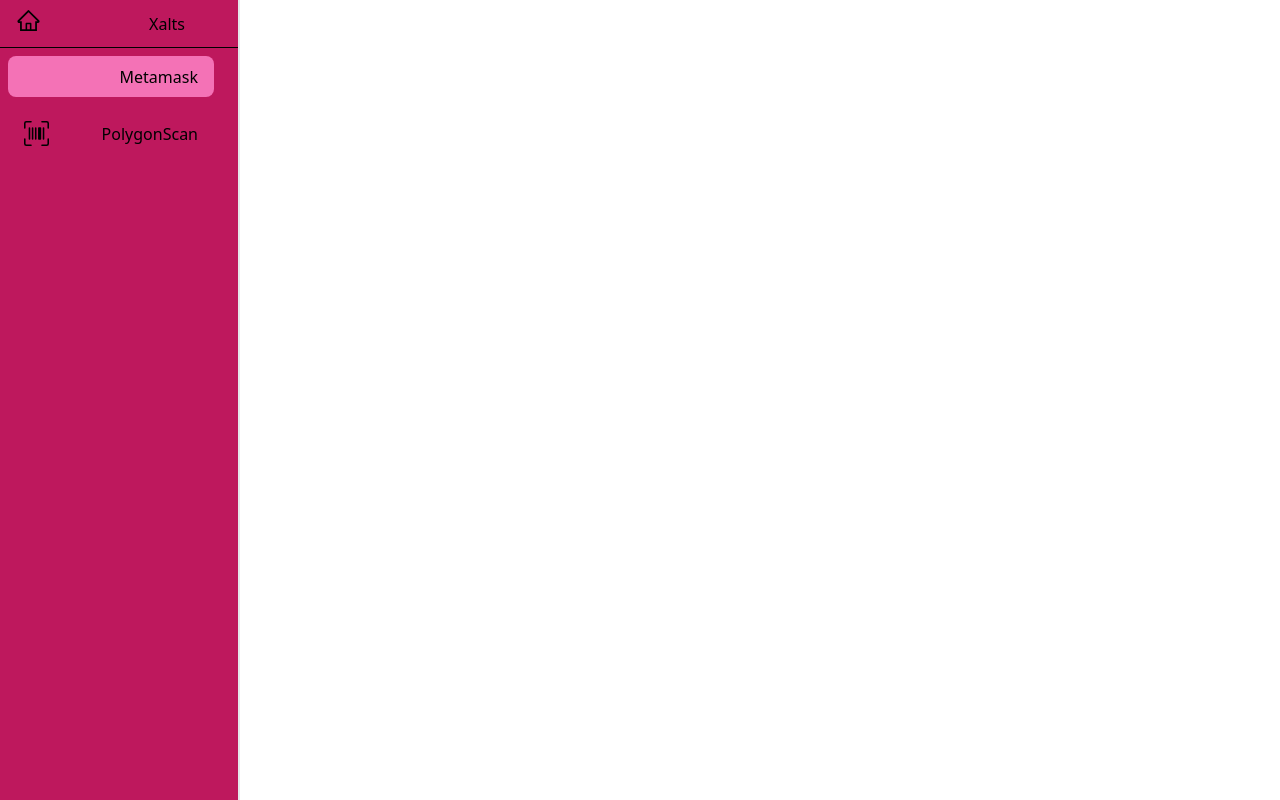
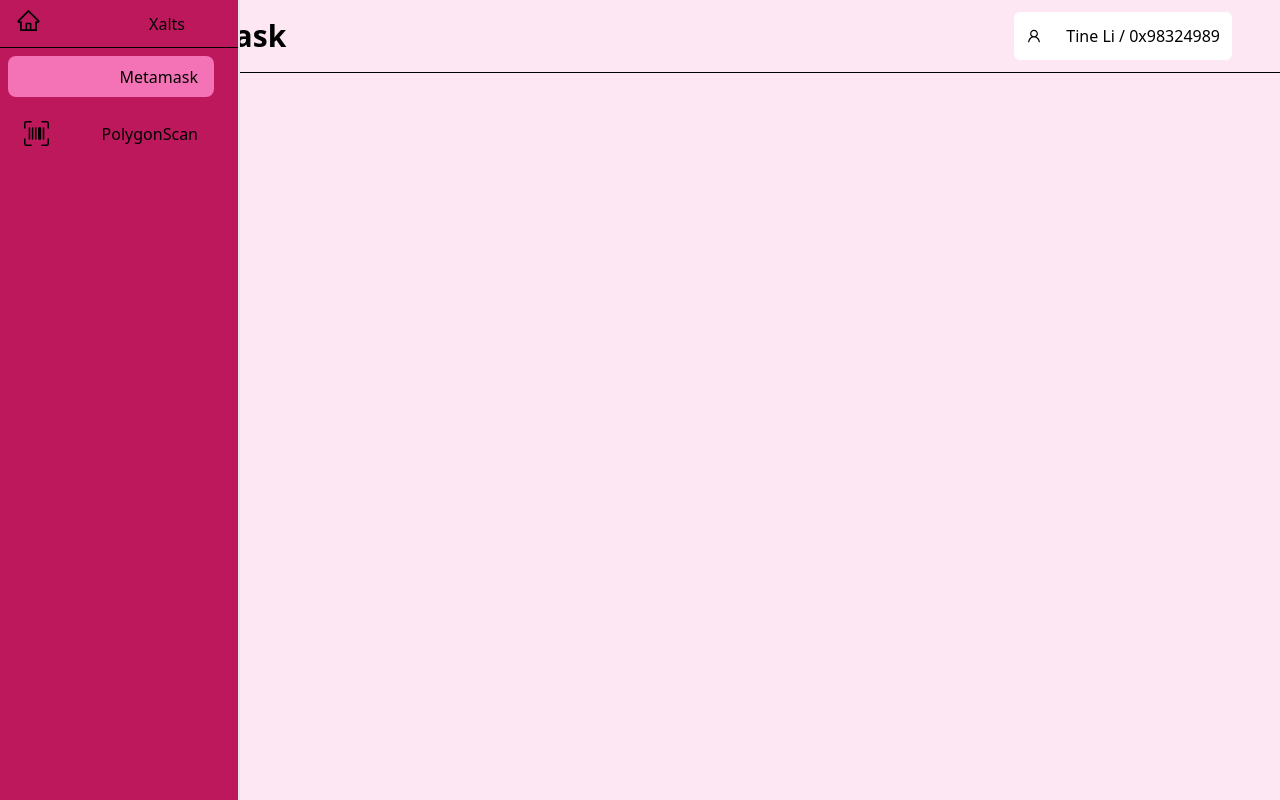
Before and after one commit to shub113/web3, a React (Vite) app: page /metamask in a window 1280 px wide. Built offline with nearby package versions, Linux system fonts and the light colour scheme; some icons are missing.

Commit message:
added metamask header

```diff
--- a/src/components/navbar/navItem.jsx
+++ b/src/components/navbar/navItem.jsx
@@ -11,7 +11,6 @@
 
     const navigate = useNavigate();
     const { pathname } = useLocation();
-    console.log(location);
 
     const [isMenuExpanded, setIsMenuExpanded] = useState(false);
 
--- a/src/pages/appLayout.jsx
+++ b/src/pages/appLayout.jsx
@@ -13,9 +13,12 @@
 
     return (
         <div className='min-h-screen'>
-            <div className='flex gap-3'>
+            <div className='flex'>
                 <Navbar />
-                <Outlet />
+
+                <div className='bg-pink-100 grow'>
+                    <Outlet />
+                </div>
             </div>
         </div>
     );
--- /dev/null
+++ b/src/pages/metamask/header/metamask.header.jsx
@@ -0,0 +1,16 @@
+import { AiOutlineUser } from "react-icons/ai";
+
+export function MetamaskHeader() {
+    return (
+        <div>
+            <div className='flex justify-between items-center py-3 px-12'>
+                <span className='text-3xl font-bold'>Metamask</span>
+                <div className='bg-white flex justify-between items-center p-3 rounded-md'>
+                    <AiOutlineUser />
+                    <span className='ml-6'> Tine Li / 0x98324989</span>
+                </div>
+            </div>
+            <hr className='border-black' />
+        </div>
+    );
+}
--- a/src/pages/metamask/metamask.jsx
+++ b/src/pages/metamask/metamask.jsx
@@ -1,3 +1,9 @@
+import { MetamaskHeader } from "./header/metamask.header";
+
 export function Metamask() {
-    return <div>Metamask connect</div>;
+    return (
+        <div className='w-full'>
+            <MetamaskHeader />
+        </div>
+    );
 }
```
